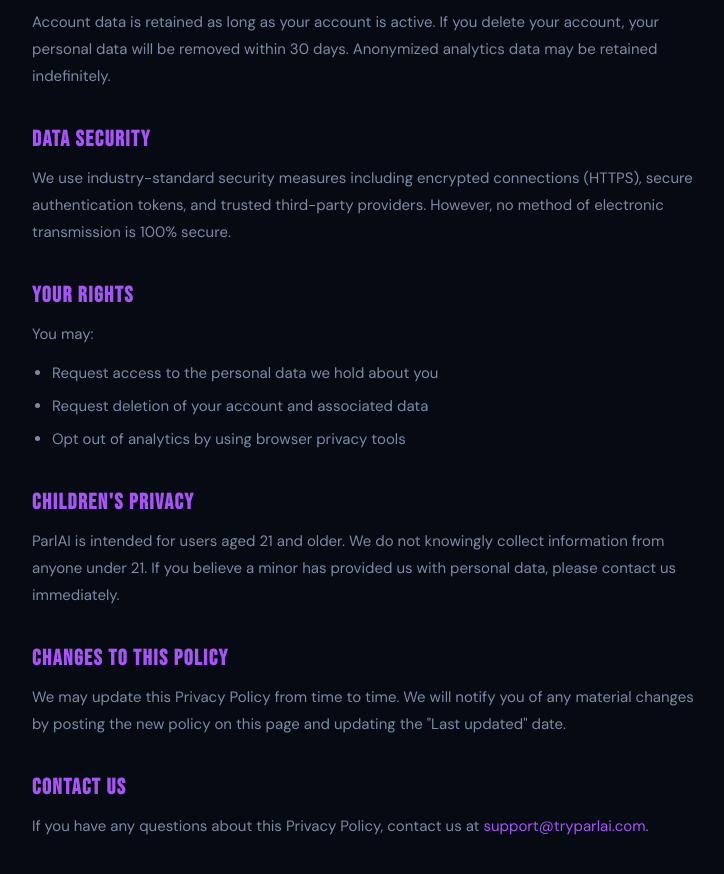
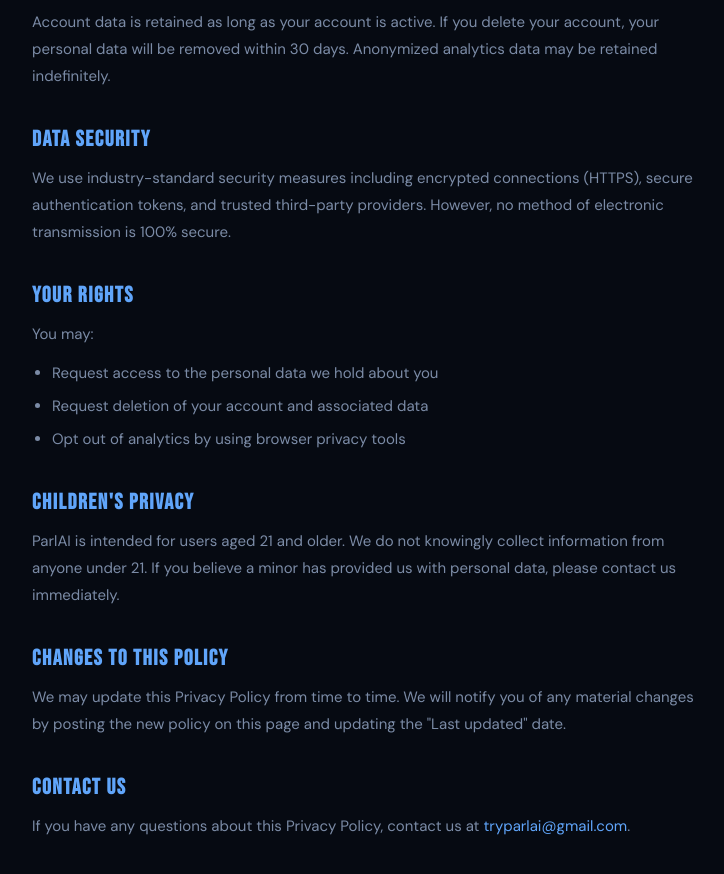
Before and after one commit to westari/collectiq, a plain HTML site: page privacy/index.html in a window 1280 px wide. Shown: the part 1340-2214 px from the top of the page, without its empty margins (272-996 px from the left). Drawn offline with Linux system fonts and the light colour scheme.

Commit message:
Update index.html

```diff
--- a/privacy/index.html
+++ b/privacy/index.html
@@ -13,7 +13,7 @@
   --text: #E8ECF4;
   --muted: #7B8BA6;
   --dim: #4A5568;
-  --purple: #A855F7;
+  --purple: #60A5FA;
   --blue: #2E7CF6;
 }
 *{margin:0;padding:0;box-sizing:border-box;}
@@ -21,17 +21,17 @@ body{background:var(--bg);color:var(--text);font-family:'DM Sans',system-ui,sans
 nav{background:rgba(6,10,18,0.95);border-bottom:1px solid var(--border);padding:16px 32px;}
 .nav-inner{max-width:800px;margin:0 auto;display:flex;align-items:center;gap:12px;}
 .nav-logo{font-family:'Bebas Neue';font-size:26px;letter-spacing:1px;cursor:pointer;text-decoration:none;color:var(--text);}
-.nav-logo span{color:var(--purple);}
+.nav-logo span{color:#60A5FA;}
 .nav-back{font-family:'JetBrains Mono';font-size:12px;color:var(--muted);text-decoration:none;margin-left:auto;}
 .nav-back:hover{color:var(--text);}
 .container{max-width:720px;margin:0 auto;padding:48px 24px 80px;}
 h1{font-family:'Bebas Neue';font-size:clamp(32px,5vw,48px);letter-spacing:2px;margin-bottom:8px;}
 .updated{font-family:'JetBrains Mono';font-size:12px;color:var(--dim);letter-spacing:1px;margin-bottom:40px;}
-h2{font-family:'Bebas Neue';font-size:22px;letter-spacing:1.5px;margin-top:36px;margin-bottom:12px;color:var(--purple);}
+h2{font-family:'Bebas Neue';font-size:22px;letter-spacing:1.5px;margin-top:36px;margin-bottom:12px;color:#60A5FA;}
 p,li{font-size:15px;color:var(--muted);line-height:1.8;margin-bottom:12px;}
 ul{padding-left:20px;margin-bottom:16px;}
 li{margin-bottom:6px;}
-a{color:var(--purple);text-decoration:none;}
+a{color:#60A5FA;text-decoration:none;}
 a:hover{text-decoration:underline;}
 .highlight{color:var(--text);font-weight:600;}
 </style>
@@ -97,7 +97,4 @@ a:hover{text-decoration:underline;}
   <p>We may update this Privacy Policy from time to time. We will notify you of any material changes by posting the new policy on this page and updating the "Last updated" date.</p>
 
   <h2>CONTACT US</h2>
-  <p>If you have any questions about this Privacy Policy, contact us at <a href="mailto:support@tryparlai.com">support@tryparlai.com</a>.</p>
-</div>
-</body>
-</html>
+  <p>If you have any questions about this Privacy Policy, contact us at <a href="mailto:tryparlai@gmail.com">tryparlai@gmail.com</a>.</p>
```
